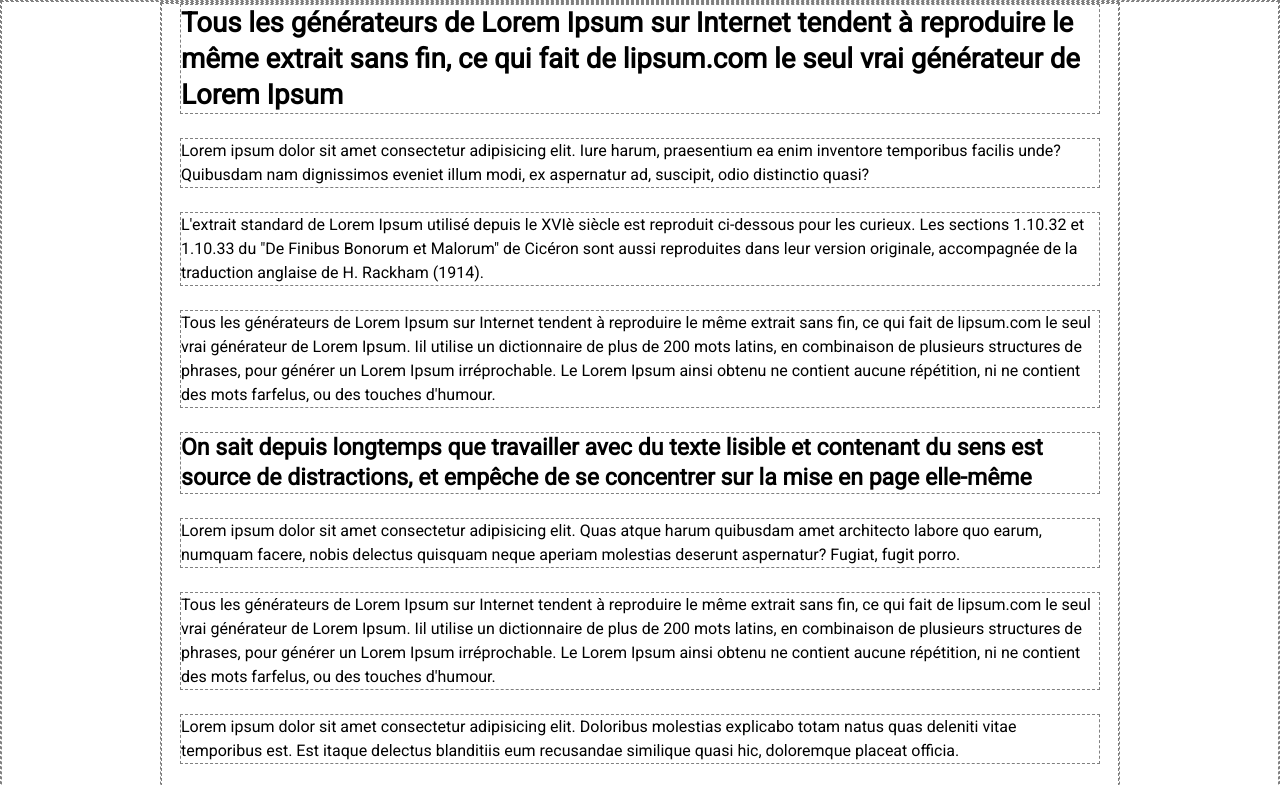
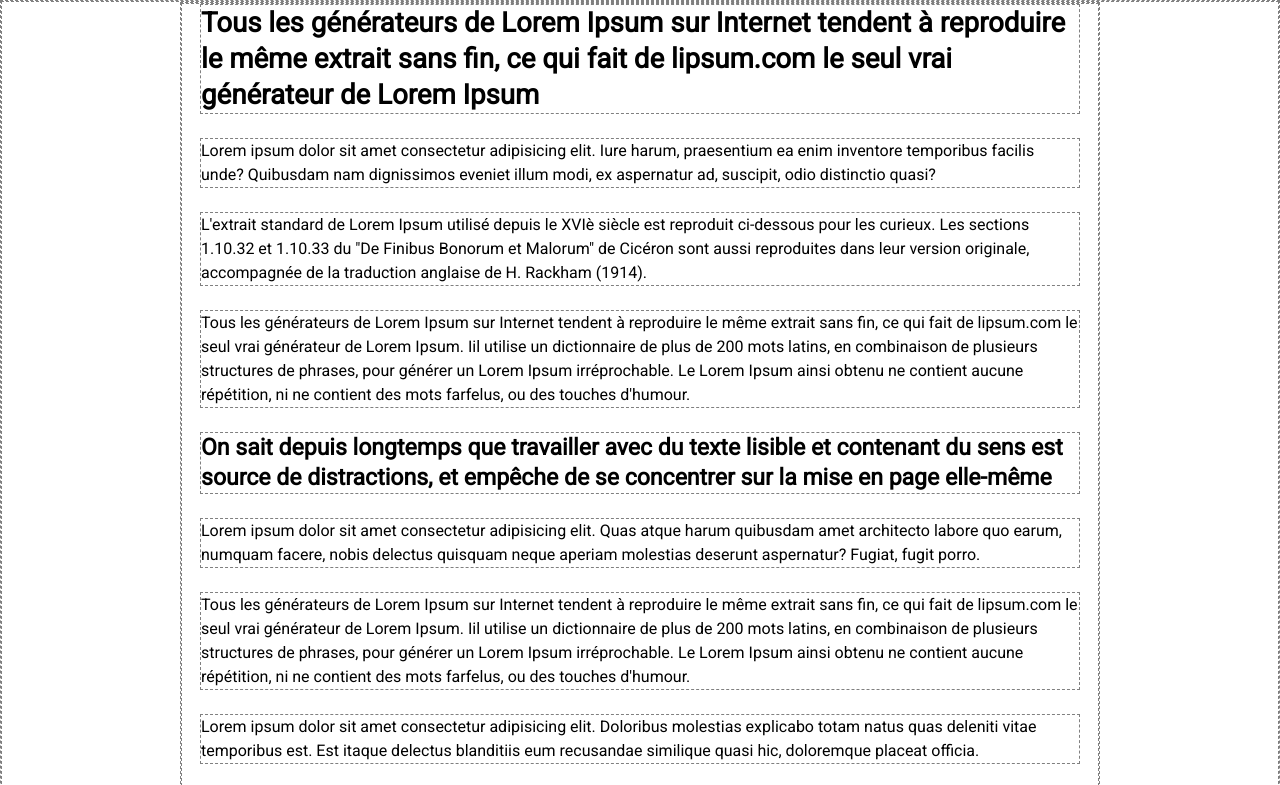
Before and after one commit to lamorin/lamorin.github.io, a website built with webpack: page src/vertical-rythm.html in a window 1280 px wide. Shown: the top 785 px of the page. Built offline with nearby package versions, Linux system fonts and the light colour scheme.

Commit message:
Max-width conteneur a 920px

```diff
--- a/src/main.scss
+++ b/src/main.scss
@@ -13,7 +13,7 @@
 }
 
 .container {
-  max-width: 960px;
+  max-width: 920px;
   margin: 0 auto;
 }
 
```
